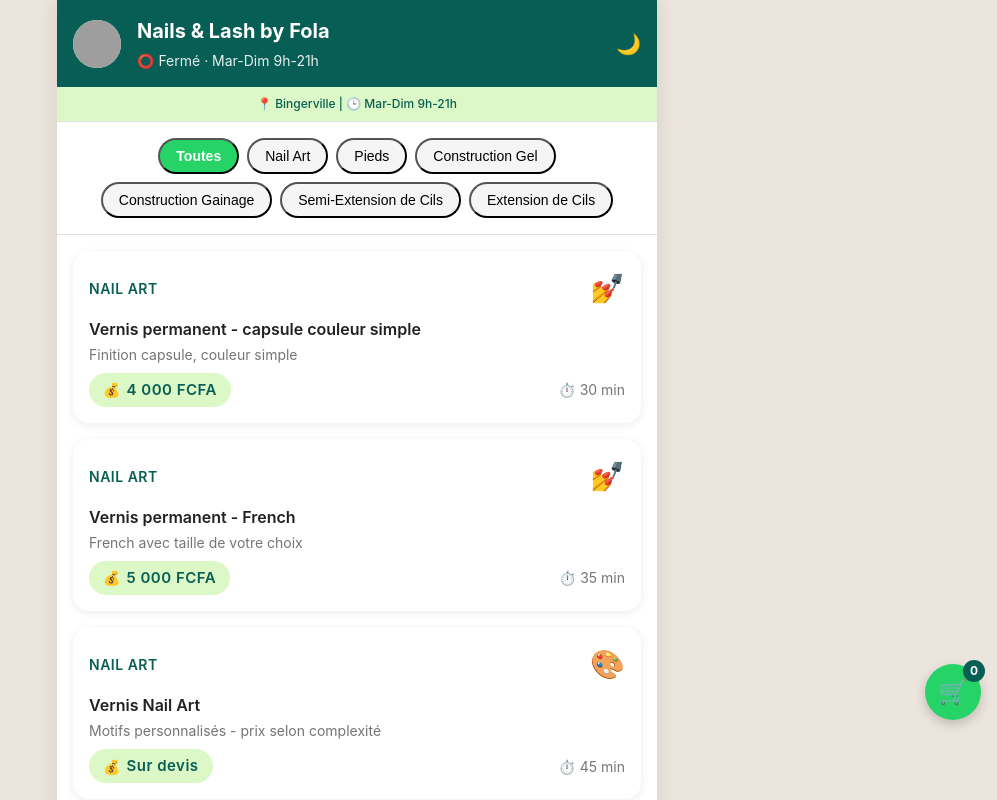
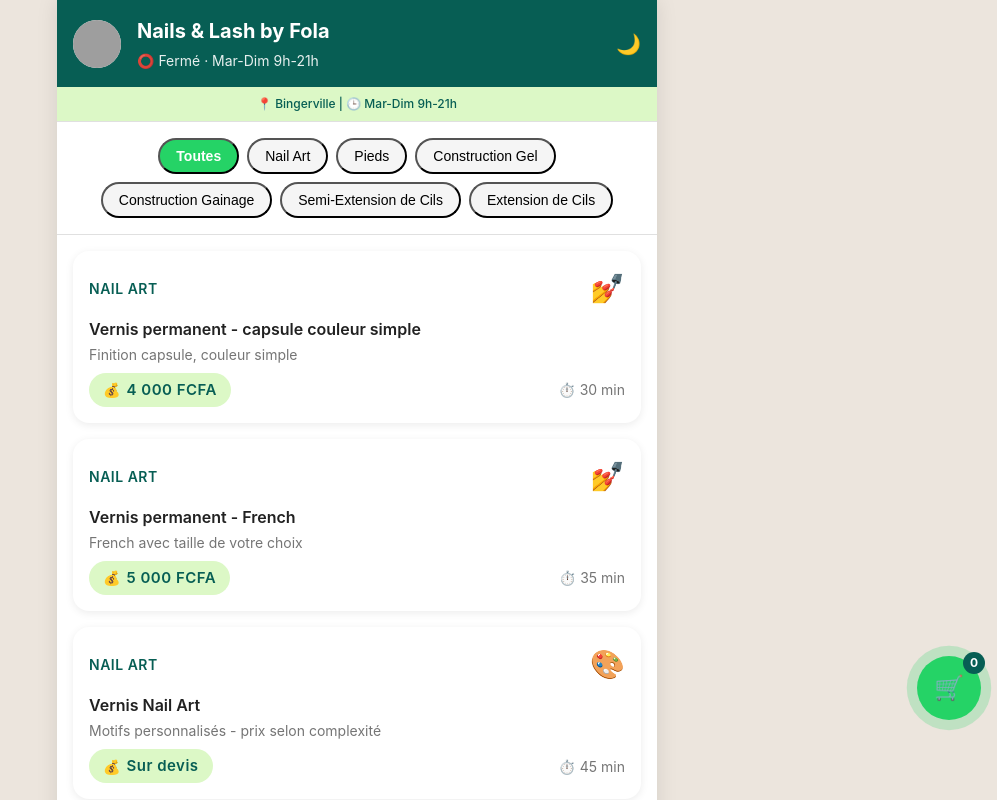
Before and after one commit to sieni7/Nails_Lash_by_Fola, a React (Vite) app: page / in a window 1280 px wide. Shown: the top 800 px of the page, without its empty margins (283-1280 px from the left). Built offline with nearby package versions, Linux system fonts and the light colour scheme; grey boxes are pictures that could not be loaded.

Commit message:
Fix: Agrandissement du bouton panier et halo animé. Fix: Différenciation catégorie active en mode sombre

```diff
--- a/src/styles/components.css
+++ b/src/styles/components.css
@@ -141,16 +141,24 @@
   bottom: 80px;
   right: 16px;
   background: var(--whatsapp-green);
-  width: 56px;
-  height: 56px;
-  border-radius: 28px;
+  width: 64px;
+  height: 64px;
+  border-radius: 32px;
   display: flex;
   align-items: center;
   justify-content: center;
-  box-shadow: 0 4px 12px rgba(0, 0, 0, 0.2);
+  color: var(--white);
+  box-shadow: 0 4px 12px rgba(37, 211, 102, 0.4);
   cursor: pointer;
   z-index: 100;
-  transition: transform 0.2s;
+  transition: transform 0.2s ease;
+  animation: pulseHalo 2s infinite;
+}
+
+@keyframes pulseHalo {
+  0% { box-shadow: 0 0 0 0 rgba(37, 211, 102, 0.7); }
+  70% { box-shadow: 0 0 0 15px rgba(37, 211, 102, 0); }
+  100% { box-shadow: 0 0 0 0 rgba(37, 211, 102, 0); }
 }
 
 .cart-fab:active {
--- a/src/styles/dark-mode.css
+++ b/src/styles/dark-mode.css
@@ -109,3 +109,10 @@ body.dark-mode input.prompt-input {
     transform: translateY(0);
   }
 }
+
+/* Highlight selected category in dark mode */
+body.dark-mode .category-chip.active {
+  background: #00a884;
+  color: #ffffff;
+  border-color: #00a884;
+}
```
